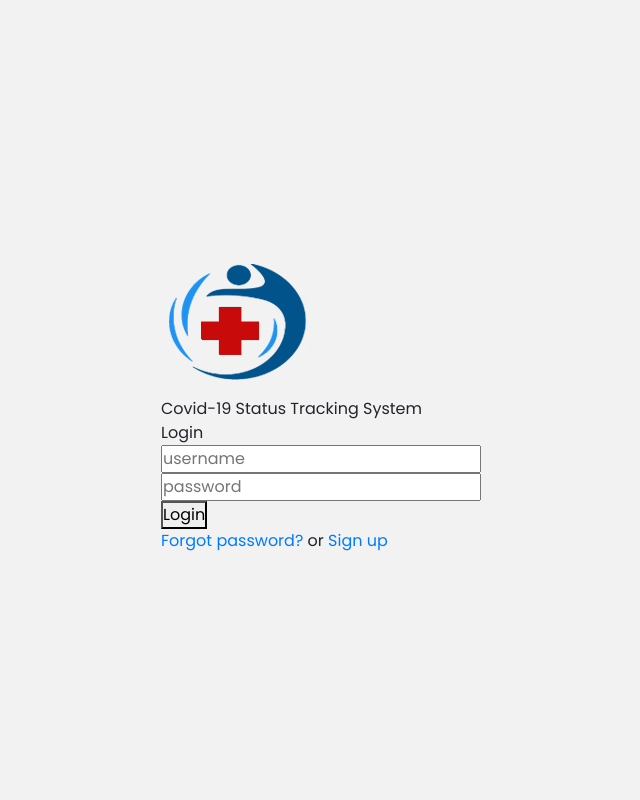
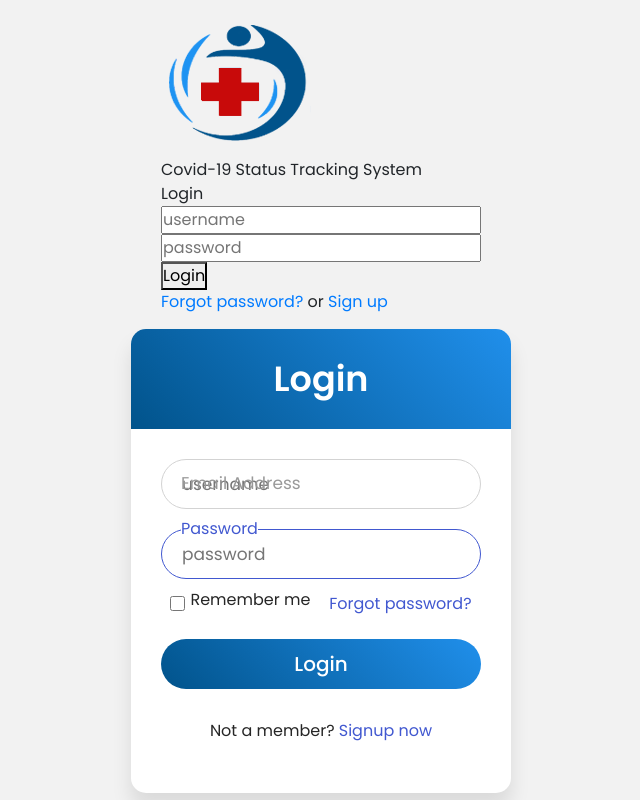
Before and after one commit to Laurence33/covid19-status-tracking-system, a PHP site: page /login.php in a window 1280 px wide. Shown: the whole page, without its empty margins (319-959 px from the left). Run offline with PHP 8.4, Linux system fonts and the light colour scheme; some libraries are stand-ins or nearby versions.

Commit message:
Update login.php

```diff
--- a/login.php
+++ b/login.php
@@ -23,14 +23,42 @@
                             <input type="password" class="pass-input" placeholder="password" name="pword"/>
                         </div>
                     </div>
-                        <button class="signin-button" type="submit" name="login">Login</button>
+                        <button  type="submit" name="login">Login</button>
                 </form>
         <div class="link">
             <a href="#">Forgot password?</a> or <a href="#">Sign up</a>
         </div>
     </div>
 
+
+<div class="wrapper">
+      <div class="title">Login</div>
+<form action="includes/login.inc.php" method="post"">
+        <div class="field">
+          <input type="username" placeholder="username" name="uname" required>
+          <label>Email Address</label>
+        </div>
+          <div class="field">
+          <input  type="password"  placeholder="password" name="pword">
+          <label>Password</label>
+        </div>
+            <div class="content">
+          <div class="checkbox">
+            <input type="checkbox" id="remember-me">
+            <label for="remember-me">Remember me</label>
+          </div>
+            <div class="pass-link">
+                 <a href="#">Forgot password?</a></div>
+            </div>
+            <div class="field">
+                <input type="submit" name="login" value="Login">
+             </div>
+            <div class="signup-link">
+             Not a member? <a href="#">Signup now</a></div>
+</form>
+</div>
 </body>
+
 
 <?php
     if(isset($_GET['login'])) {
```
